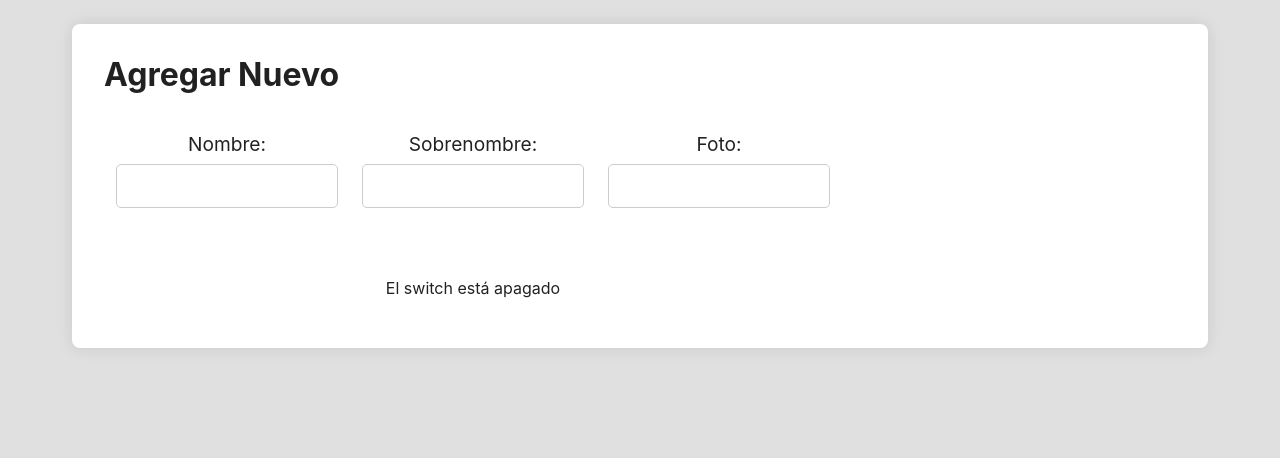
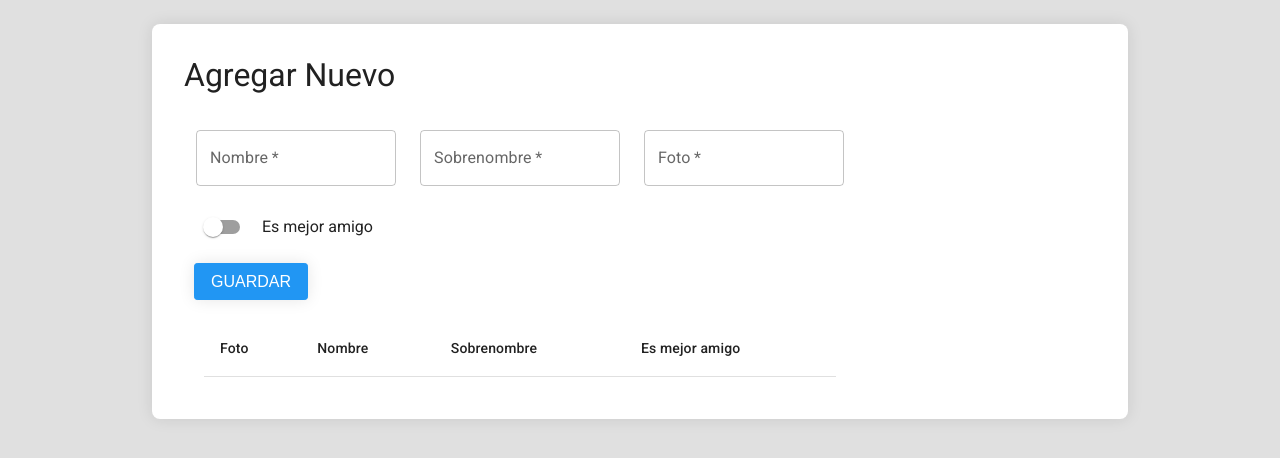
Before and after one commit to shawncito/AmigosPath, a React (Vite) app: page / in a window 1280 px wide. Shown: the top 458 px of the page. Built offline with nearby package versions, Linux system fonts and the light colour scheme.

Commit message:
Funionalidad completa,
funiona pero faltan ajustes en el css y la lista

```diff
--- a/src/App.jsx
+++ b/src/App.jsx
@@ -1,73 +1,136 @@
-import { useState } from 'react'
-import reactLogo from './assets/react.svg'
-import viteLogo from '/vite.svg'
-import './App.css'
+import { useState } from 'react';
+import reactLogo from './assets/react.svg';
+import viteLogo from '/vite.svg';
+import './App.css';
 import Switch from '@mui/material/Switch';
 import { styled } from '@mui/material/styles';
+import * as React from 'react';
+import Box from '@mui/material/Box';
+import TextField from '@mui/material/TextField';
+import { TableCell, TableHead, TableRow } from '@mui/material';
+import Alert from '@mui/material/Alert';
+import { TableBody, Table } from '@mui/material';
+import './App.css';
+
 
 //app de manejo de amigos
 function App() {
-  const [amigos, setAmigos] = useState([ ]);
+  const [amigos, setAmigos] = useState([]);
+  const [nombre, setNombre] = useState('');
+  const [sobrenombre, setSobrenombre] = useState('');
+  const [foto, setFoto] = useState('');
+  const [esMejorAmigo, setEsMejorAmigo] = useState(false);
+  const [alertaVisible, setAlertaVisible] = useState(false);
 
   const agregarAmigo = () => {
-    const nombre = prompt('Ingrese el nombre de su amigo');
-    setAmigos([...amigos, nombre]);
+    if (!nombre || !sobrenombre || !foto) {
+      setAlertaVisible(true);
+      return;
     }
-
-  const [isSwitchOn, setIsSwitchOn] = useState(false);
-
-  const handleToggle = () => {
-    setIsSwitchOn(!isSwitchOn);
+    const nuevoAmigo = {
+      nombre,
+      sobrenombre,
+      foto,
+      esMejorAmigo
+    };
+    setAmigos([...amigos, nuevoAmigo]);
+    setNombre('');
+    setSobrenombre('');
+    setFoto('');
+    setEsMejorAmigo(false);
+    setAlertaVisible(false);
+    console.log([...amigos, nuevoAmigo]);
   };
 
-  const manejarSubmit = (e) => {
-    e.preventDefault();
-    const formData = new FormData(e.target);
-    const nuevoAmigo = {
-      nombre: formData.get('nombre'),
-      sobrenombre: formData.get('sobrenombre'),
-      foto: formData.get('foto'),
+  const handleChangeSwitch = (event) => {
+    setEsMejorAmigo(event.target.checked);
   };
-    setAmigos([...amigos, nuevoAmigo]);
-    e.target.reset();
-  }
-
-
-
 
   return (
-    <div class="caja_1">
-
+    <div>
+      {alertaVisible && (
+        <Alert severity="warning" style={{ marginBottom: '10px' }}>
+          Todos los campos son requeridos para guardar un nuevo amigo.
+        </Alert>
+      )}
+      <div className="caja_1">
         <div className="App">
           <header className="App-header">
-        <h1 class="title">Agregar Nuevo</h1>
+            <h1 className="title">Agregar Nuevo</h1>
           </header>
-      <div class="section__boxes">
-        <form className="form"  onSubmit={manejarSubmit}>
+          <div className="section__boxes">
+            <form className="form" onSubmit={(e) => e.preventDefault()}>
               <label className="form-label">
-            Nombre:
-            <input className="form-input" type="text" name="nombre" required  />
+                <TextField
+                  className="form-input"
+                  id="outlined-required"
+                  label="Nombre"
+                  name="nombre"
+                  value={nombre}
+                  onChange={(e) => setNombre(e.target.value)}
+                  required
+                />
               </label>
               <label className="form-label">
-          Sobrenombre:
-            <input  className="form-input" type="text" name="sobrenombre" required  />
+                <TextField
+                  className="form-input"
+                  id="outlined-required"
+                  label="Sobrenombre"
+                  name="sobrenombre"
+                  value={sobrenombre}
+                  onChange={(e) => setSobrenombre(e.target.value)}
+                  required
+                />
               </label>
               <label className="form-label">
-            Foto:
-            <input className="form-input" type="text" name="foto"  required />
+                <TextField
+                  className="form-input"
+                  id="outlined-required"
+                  label="Foto"
+                  name="foto"
+                  value={foto}
+                  onChange={(e) => setFoto(e.target.value)}
+                  required
+                />
               </label>
             </form>
-        <switch className = 'switch' isOn = {isSwitchOn} handleToggle = {handleToggle} />
-        <p>{isSwitchOn ? "El switch está encendido" : "El switch está apagado"}</p>
-
-
-
-
-
+            <div className="switch_save">
+              <Switch
+                className="switch"
+                checked={esMejorAmigo}
+                onChange={handleChangeSwitch}
+              />
+              <h2 className="pregunta">Es mejor amigo</h2>
+            </div>
+            <div className="boton">
+              <button className="btn" onClick={agregarAmigo}>GUARDAR</button>
+            </div>
+          </div>
+          <div className="table">
+            <Table>
+              <TableHead className="table_head">
+                <TableRow className="tablerow">
+                  <TableCell className="tablecell">Foto</TableCell>
+                  <TableCell className="tablecell">Nombre</TableCell>
+                  <TableCell className="tablecell">Sobrenombre</TableCell>
+                  <TableCell className="tablecell">Es mejor amigo</TableCell>
+                </TableRow>
+              </TableHead>
+              <TableBody>
+                {amigos.map((amigo, index) => (
+                  <TableRow key={index} className="tablerow">
+                    <TableCell className="tablecell"><img src={amigo.foto} alt={`${amigo.nombre}`} style={{ width: '50px', height: '50px' }} /></TableCell>
+                    <TableCell className="tablecell">{amigo.nombre}</TableCell>
+                    <TableCell className="tablecell">{amigo.sobrenombre}</TableCell>
+                    <TableCell className="tablecell">{amigo.esMejorAmigo ? 'Sí' : 'No'}</TableCell>
+                  </TableRow>
+                ))}
+              </TableBody>
+            </Table>
           </div>
         </div>
       </div>
-
+    </div>
   );
 }
 
--- a/src/index.css
+++ b/src/index.css
@@ -1,12 +1,12 @@
+/* No hay cambios necesarios en el CSS específico para la alerta, ya que se puede ajustar en línea con el estilo */
+
 :root {
   font-family: Inter, system-ui, Avenir, Helvetica, Arial, sans-serif;
   line-height: 1.5;
   font-weight: 400;
-
   color-scheme: light dark;
   color: rgba(0, 0, 0, 0.87);
   background-color: #E0E0E0;
-
   font-synthesis: none;
   text-rendering: optimizeLegibility;
   -webkit-font-smoothing: antialiased;
@@ -17,8 +17,8 @@
 .caja_1 {
   display: flex;
   margin-top: -1em;
-  margin-left: 2em;
-  margin-right: 2em;
+  margin-left: 7em;
+  margin-right: 7em;
   padding: 2em;
   border-radius: 0.5em;
   background-color: #FFFFFF;
@@ -27,23 +27,19 @@
 
 /* title */
 .title {
-  font-size: 2.25rem;
-  font-weight: 700;
+  font-size: 2.34px;
+  font-weight: 400;
   line-height: 1.2;
   margin-top: 0em;
   margin-bottom: 0.5em;
   font-size: 2em;
+  font-family: Roboto, sans-serif;
 }
 
-
-/* boxes*/
+/* boxes */
 form {
   display: flex;
   flex-direction: row;
-  /*justify-content: space-between;*/
-
-
-
 }
 
 .form-label {
@@ -53,7 +49,6 @@ form {
   margin: 2px;
   padding: 10px;
   margin-top: 10px;
-
 }
 
 .form-input {
@@ -67,11 +62,66 @@ form {
   background-color: #FFFFFF;
 }
 
+/* switch */
+.switch_save {
+  display: flex;
+  flex-direction: row;
+  margin-top: 10px;
+  margin-left: 10px;
+}
 
-/*swith*/
-.switch {
-  position: relative;
+.pregunta {
+  font-size: 1.2em;
+  margin-top: 4px;
+  margin-left: 10px;
+}
+
+/* boton GUARDAR */
+.boton {
+  display: flex;
+  justify-content: left;
+  margin-top: 10px;
+  margin-left: 10px;
+}
+
+.btn {
   display: inline-block;
-  width: 60px;
-  height: 34px;
+  padding: 0.5em 1em;
+  font-size: 1em;
+  font-weight: 10;
+  line-height: 1.2;
+  text-align: center;
+  text-decoration: none;
+  border-radius: 0.2em;
+  background-color: #2196F3;
+  color: #FFFFFF;
+  border: 1px solid #2196F3;
+  cursor: pointer;
+  transition: background-color 0.2s, color 0.2s;
+  box-shadow: 0 0 1em rgba(0, 0, 0, 0.1);
 }
+
+.btn:hover {
+  background-color: #0D47A1;
+  color: #FFFFFF;
+}
+
+.pregunta {
+  font-size: 16px;
+  margin-top: 7px;
+  margin-left: 10px;
+  font-family: Roboto, sans-serif;
+  font-weight: 400;
+}
+
+/* table */
+.table {
+  display: flex;
+  flex-direction: column;
+  margin-top: 10px;
+  margin-left: 10px;
+  margin-right: 10px;
+  padding: 10px;
+  border-radius: 0.5em;
+  background-color: #FFFFFF;
+}
```
Lines whose indentation alone changed are shown as unchanged.
